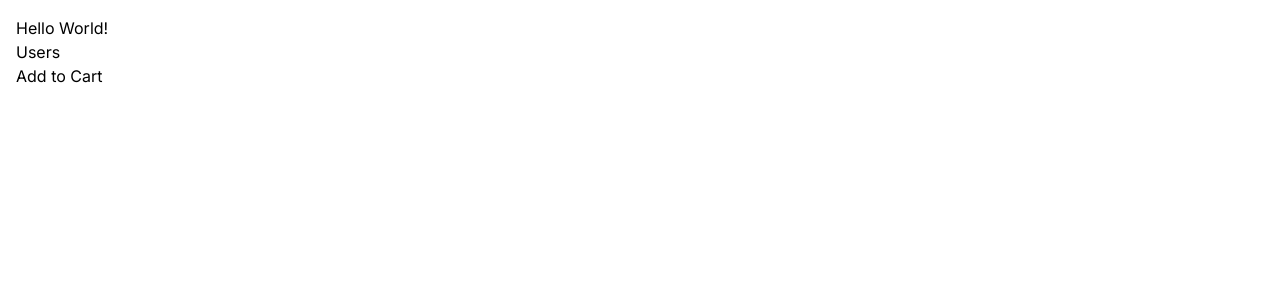
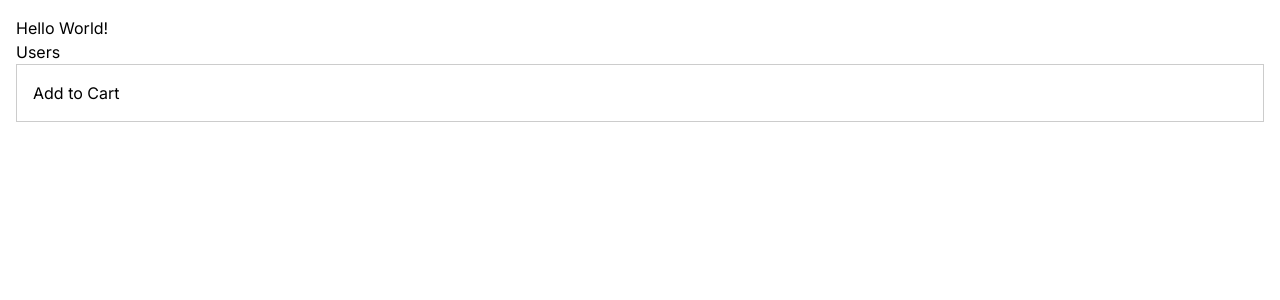
Before and after one commit to Casta-mere/Dash-Board, a Next.js app in the folder dash-board/: page / in a window 1280 px wide. Shown: the top 300 px of the page. Built offline with nearby package versions, Linux system fonts and the light colour scheme.

Commit message:
css modules

```diff
--- /dev/null
+++ b/dash-board/app/components/ProductCard/ProducCard.module.css
@@ -0,0 +1,4 @@
+.card {
+  padding: 1rem;
+  border: 1px solid #ccc;
+}
--- a/dash-board/app/components/ProductCard.tsx
+++ b/dash-board/app/components/ProductCard/ProductCard.tsx
@@ -1,9 +1,10 @@
 import React from "react";
-import AddToCart from "./AddToCart";
+import AddToCart from "../AddToCart";
+import style from "./ProducCard.module.css";
 
 const ProductCard = () => {
   return (
-    <div>
+    <div className={style.card}>
       <AddToCart />
     </div>
   );
--- a/dash-board/app/page.tsx
+++ b/dash-board/app/page.tsx
@@ -1,5 +1,5 @@
 import Link from "next/link";
-import ProductCard from "./components/ProductCard";
+import ProductCard from "./components/ProductCard/ProductCard";
 
 export default function Home() {
   return (
```
